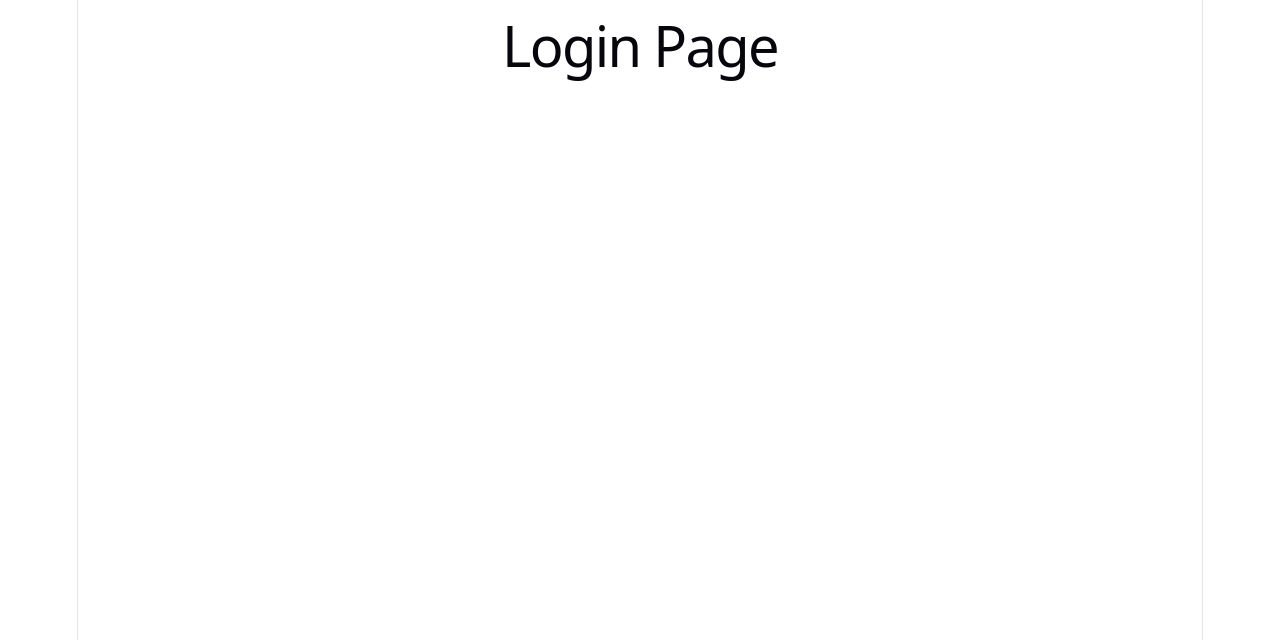
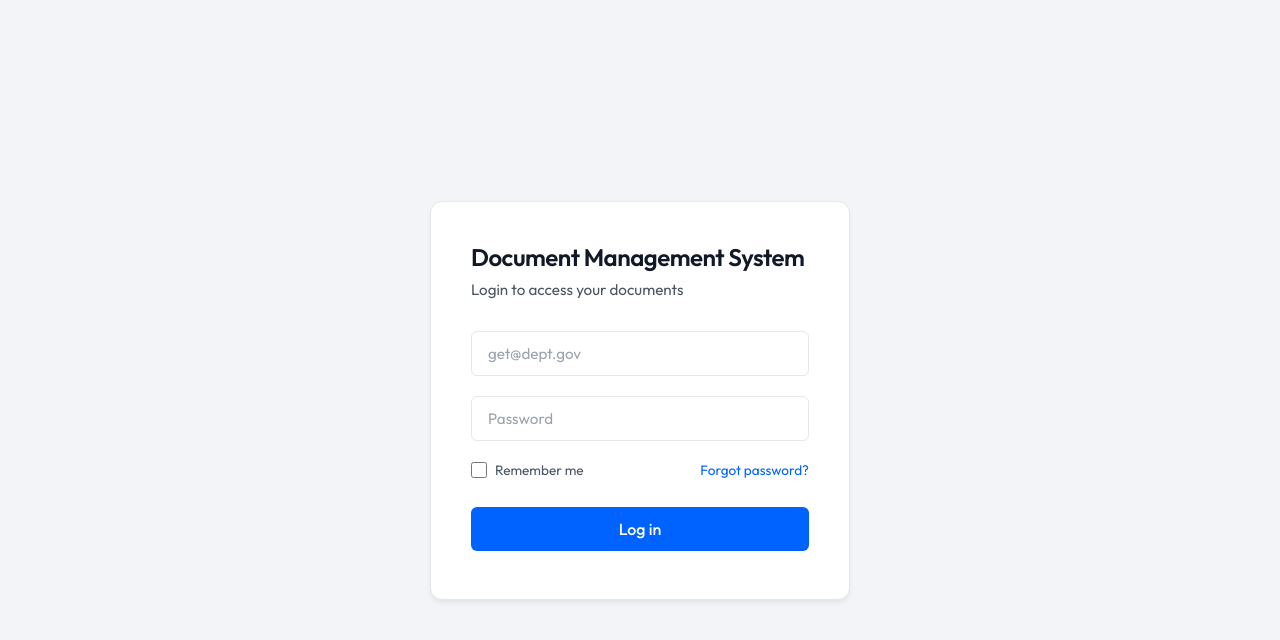
Before and after one commit to hvu05/fe-document, a React (Vite) app: page /login in a window 1280 px wide. Shown: the top 640 px of the page. Built offline with nearby package versions, Linux system fonts and the light colour scheme.

Commit message:
build login page

```diff
--- a/index.html
+++ b/index.html
@@ -4,7 +4,10 @@
     <meta charset="UTF-8" />
     <link rel="icon" type="image/svg+xml" href="/favicon.svg" />
     <meta name="viewport" content="width=device-width, initial-scale=1.0" />
-    <title>fe</title>
+    <link rel="preconnect" href="https://fonts.googleapis.com">
+    <link rel="preconnect" href="https://fonts.gstatic.com" crossorigin>
+    <link href="https://fonts.googleapis.com/css2?family=Outfit:wght@300;400;500;600;700&display=swap" rel="stylesheet">
+    <title>Document Management System</title>
   </head>
   <body>
     <div id="root"></div>
--- a/src/index.css
+++ b/src/index.css
@@ -1,111 +1,101 @@
 :root {
-  --text: #6b6375;
-  --text-h: #08060d;
-  --bg: #fff;
-  --border: #e5e4e7;
-  --code-bg: #f4f3ec;
-  --accent: #aa3bff;
-  --accent-bg: rgba(170, 59, 255, 0.1);
-  --accent-border: rgba(170, 59, 255, 0.5);
-  --social-bg: rgba(244, 243, 236, 0.5);
-  --shadow:
-    rgba(0, 0, 0, 0.1) 0 10px 15px -3px, rgba(0, 0, 0, 0.05) 0 4px 6px -2px;
+  /* Color Palette - Light Minimalist Theme */
+  --bg-primary: #f2f4f7;
+  --bg-secondary: #ffffff;
 
-  --sans: system-ui, 'Segoe UI', Roboto, sans-serif;
-  --heading: system-ui, 'Segoe UI', Roboto, sans-serif;
-  --mono: ui-monospace, Consolas, monospace;
+  /* Accents - Classic Blue */
+  --accent-blue: #0062ff;
+  --accent-hover: #0056e0;
 
-  font: 18px/145% var(--sans);
-  letter-spacing: 0.18px;
-  color-scheme: light dark;
-  color: var(--text);
-  background: var(--bg);
-  font-synthesis: none;
-  text-rendering: optimizeLegibility;
+  --text-primary: #111827;
+  --text-secondary: #4b5563;
+  --text-muted: #9ca3af;
+  --border-color: #e5e7eb;
+
+  /* Shadows for depth */
+  --card-shadow: 0 4px 6px -1px rgba(0, 0, 0, 0.05), 0 2px 4px -2px rgba(0, 0, 0, 0.05);
+
+  /* Typography */
+  --font-family: 'Outfit', system-ui, -apple-system, sans-serif;
+}
+
+* {
+  box-sizing: border-box;
+  margin: 0;
+  padding: 0;
+}
+
+body {
+  font-family: var(--font-family);
+  background-color: var(--bg-primary);
+  color: var(--text-primary);
+  min-height: 100vh;
+  display: flex;
+  flex-direction: column;
   -webkit-font-smoothing: antialiased;
   -moz-osx-font-smoothing: grayscale;
-
-  @media (max-width: 1024px) {
-    font-size: 16px;
-  }
-}
-
-@media (prefers-color-scheme: dark) {
-  :root {
-    --text: #9ca3af;
-    --text-h: #f3f4f6;
-    --bg: #16171d;
-    --border: #2e303a;
-    --code-bg: #1f2028;
-    --accent: #c084fc;
-    --accent-bg: rgba(192, 132, 252, 0.15);
-    --accent-border: rgba(192, 132, 252, 0.5);
-    --social-bg: rgba(47, 48, 58, 0.5);
-    --shadow:
-      rgba(0, 0, 0, 0.4) 0 10px 15px -3px, rgba(0, 0, 0, 0.25) 0 4px 6px -2px;
-  }
-
-  #social .button-icon {
-    filter: invert(1) brightness(2);
-  }
 }
 
 #root {
-  width: 1126px;
-  max-width: 100%;
-  margin: 0 auto;
-  text-align: center;
-  border-inline: 1px solid var(--border);
-  min-height: 100svh;
   display: flex;
-  flex-direction: column;
-  box-sizing: border-box;
+  flex: 1;
+  width: 100%;
 }
 
-body {
-  margin: 0;
+/* Base Utilities */
+.panel-container {
+  background: var(--bg-secondary);
+  border: 1px solid var(--border-color);
+  box-shadow: var(--card-shadow);
+  border-radius: 8px;
 }
 
-h1,
-h2 {
-  font-family: var(--heading);
-  font-weight: 500;
-  color: var(--text-h);
+.input-field {
+  width: 100%;
+  padding: 12px 16px;
+  background: var(--bg-secondary);
+  border: 1px solid var(--border-color);
+  border-radius: 6px;
+  color: var(--text-primary);
+  font-family: var(--font-family);
+  font-size: 0.95rem;
+  transition: all 0.2s ease;
+  outline: none;
 }
 
-h1 {
-  font-size: 56px;
-  letter-spacing: -1.68px;
-  margin: 32px 0;
-  @media (max-width: 1024px) {
-    font-size: 36px;
-    margin: 20px 0;
-  }
-}
-h2 {
-  font-size: 24px;
-  line-height: 118%;
-  letter-spacing: -0.24px;
-  margin: 0 0 8px;
-  @media (max-width: 1024px) {
-    font-size: 20px;
-  }
-}
-p {
-  margin: 0;
+.input-field:focus {
+  border-color: var(--accent-blue);
+  box-shadow: 0 0 0 3px rgba(0, 98, 255, 0.15);
 }
 
-code,
-.counter {
-  font-family: var(--mono);
-  display: inline-flex;
-  border-radius: 4px;
-  color: var(--text-h);
+.input-field::placeholder {
+  color: var(--text-muted);
 }
 
-code {
-  font-size: 15px;
-  line-height: 135%;
-  padding: 4px 8px;
-  background: var(--code-bg);
+.btn-primary {
+  width: 100%;
+  padding: 12px;
+  background: var(--accent-blue);
+  border: none;
+  border-radius: 6px;
+  color: #ffffff;
+  font-size: 1rem;
+  font-weight: 500;
+  font-family: var(--font-family);
+  cursor: pointer;
+  transition: background-color 0.2s ease;
 }
+
+.btn-primary:hover {
+  background: var(--accent-hover);
+}
+
+.btn-primary:active {
+  transform: translateY(1px);
+}
+
+/* Typography styles */
+h1, h2, h3 {
+  font-weight: 600;
+  letter-spacing: -0.5px;
+}
--- /dev/null
+++ b/src/pages/auth/LoginPage.css
@@ -0,0 +1,86 @@
+.login-page {
+  flex: 1;
+  display: flex;
+  align-items: center;
+  justify-content: center;
+  padding: 2rem;
+  background-color: var(--bg-primary); /* Flat grey background */
+}
+
+.login-card {
+  width: 100%;
+  max-width: 420px;
+  padding: 2.5rem 2.5rem 3rem 2.5rem;
+  display: flex;
+  flex-direction: column;
+  gap: 1.5rem;
+  border-radius: 12px;
+}
+
+.login-header {
+  margin-bottom: 0.5rem;
+}
+
+.login-header h1 {
+  font-size: 1.5rem;
+  margin-bottom: 0.5rem;
+  color: var(--text-primary);
+}
+
+.login-header p {
+  color: var(--text-secondary);
+  font-size: 0.95rem;
+}
+
+.login-form {
+  display: flex;
+  flex-direction: column;
+  gap: 1.25rem;
+}
+
+.form-group {
+  display: flex;
+  flex-direction: column;
+  gap: 0.5rem;
+}
+
+.form-group label {
+  display: none; /* Hide labels to match the cleaner placeholder look of the screenshot */
+}
+
+.form-options {
+  display: flex;
+  justify-content: space-between;
+  align-items: center;
+  font-size: 0.85rem;
+  margin-bottom: 0.5rem;
+}
+
+.remember-me {
+  display: flex;
+  align-items: center;
+  gap: 0.5rem;
+  color: var(--text-secondary);
+  cursor: pointer;
+}
+
+.remember-me input[type="checkbox"] {
+  accent-color: var(--accent-blue);
+  width: 16px;
+  height: 16px;
+}
+
+.forgot-password {
+  color: var(--accent-blue);
+  text-decoration: none;
+  transition: color 0.2s ease;
+}
+
+.forgot-password:hover {
+  text-decoration: underline;
+}
+
+/* Optional styling if they want the brand icon back, otherwise keep hidden */
+.brand-icon {
+  display: none;
+}
--- a/src/pages/auth/LoginPage.tsx
+++ b/src/pages/auth/LoginPage.tsx
@@ -1,8 +1,65 @@
-const LoginPage = () => {
+import React, { useState } from 'react';
+import { useNavigate } from 'react-router-dom';
+import './LoginPage.css';
+
+const LoginPage: React.FC = () => {
+  const [username, setUsername] = useState('');
+  const [password, setPassword] = useState('');
+  const navigate = useNavigate();
+
+  const handleLogin = (e: React.FormEvent) => {
+    e.preventDefault();
+    console.log('Logging in with:', { username, password });
+    // navigate('/documents');
+  };
+
   return (
-    <div>
-      <h1>Login Page</h1>
-      {/* TODO: Implement login form */}
+    <div className="login-page">
+      <div className="panel-container login-card">
+
+        <div className="login-header">
+          <h1>Document Management System</h1>
+          <p>Login to access your documents</p>
+        </div>
+
+        <form className="login-form" onSubmit={handleLogin}>
+          <div className="form-group">
+            <input
+              id="username"
+              type="text"
+              className="input-field"
+              placeholder="get@dept.gov"
+              value={username}
+              onChange={(e) => setUsername(e.target.value)}
+              required
+            />
+          </div>
+
+          <div className="form-group">
+            <input
+              id="password"
+              type="password"
+              className="input-field"
+              placeholder="Password"
+              value={password}
+              onChange={(e) => setPassword(e.target.value)}
+              required
+            />
+          </div>
+
+          <div className="form-options">
+            <label className="remember-me">
+              <input type="checkbox" /> Remember me
+            </label>
+            <a href="#" className="forgot-password">Forgot password?</a>
+          </div>
+
+          <button type="submit" className="btn-primary">
+            Log in
+          </button>
+        </form>
+
+      </div>
     </div>
   );
 };
```
Also changed, not shown: package.json (+8 -8 lines), 1 other file (tests, documents, lock files or other folders).
